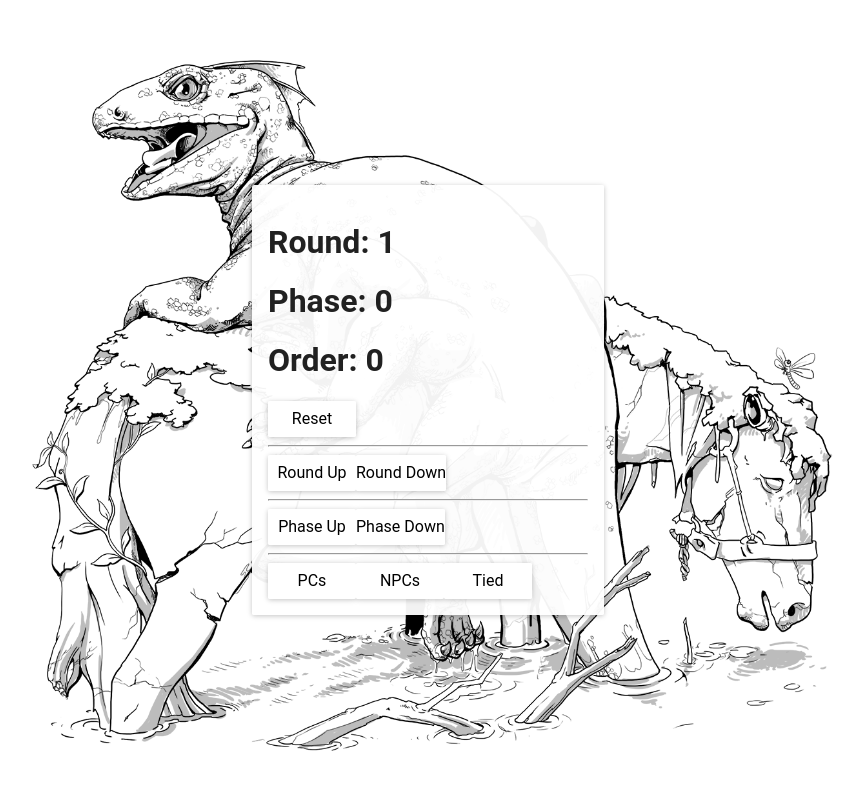
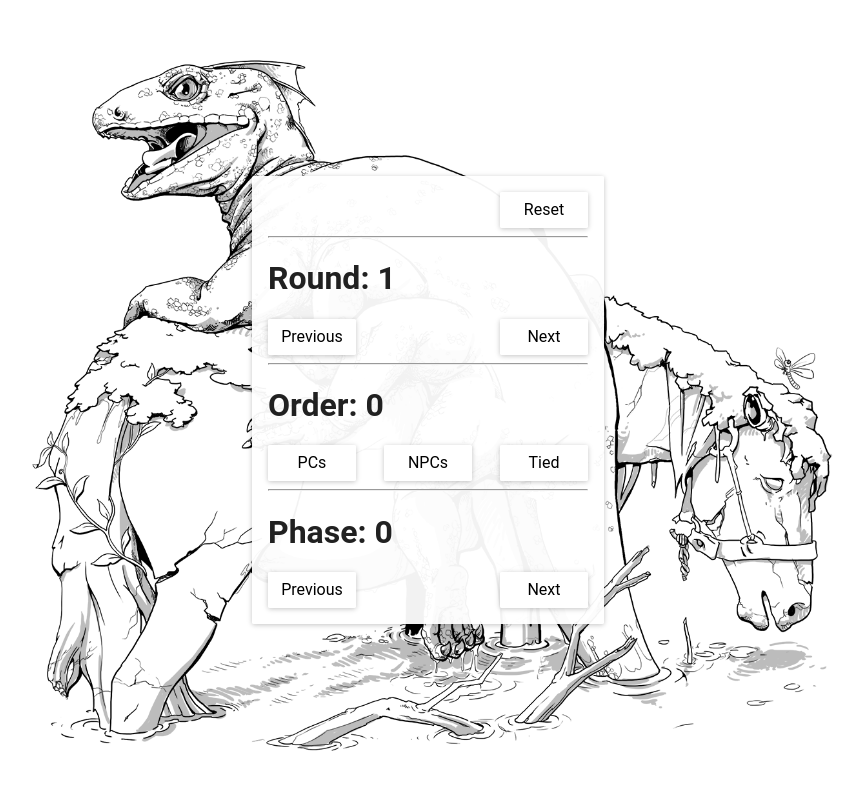
Before and after one commit to JohnAnthony/assh-combat-tracker, a React app: page / in a window 1280 px wide. Shown: the whole page, without its empty margins (212-1075 px from the left). Built offline with nearby package versions, Linux system fonts and the light colour scheme; no server answers.

Commit message:
Basic button layout for controller

```diff
--- a/public/style.css
+++ b/public/style.css
@@ -23,3 +23,9 @@ body {
 	padding: 1em;
 	background-color: rgba(255, 255, 255, 0.95) !important;
 }
+
+.button-collection {
+	display: flex;
+	justify-content: space-between;
+	align-items: center;
+}
--- a/src/index.js
+++ b/src/index.js
@@ -36,21 +36,32 @@ class App extends React.Component {
 		const state = this.state;
 		return <MuiThemeProvider>
 			<Paper className="main">
+				<div className="button-collection">
+					<div></div>
+					<RaisedButton onClick={this.reset}>Reset</RaisedButton>
+				</div>
+				<hr />
+
 				<h1>Round: {state.round}</h1>
+				<div className="button-collection">
+					<RaisedButton onClick={this.roundDown}>Previous</RaisedButton>
+					<RaisedButton onClick={this.roundUp} right>Next</RaisedButton>
+				</div>
+				<hr />
+
+				<h1>Order: {state.order}</h1>
+				<div className="button-collection">
+					<RaisedButton onClick={() => this.setOrder(0)}>PCs</RaisedButton>
+					<RaisedButton onClick={() => this.setOrder(1)}>NPCs</RaisedButton>
+					<RaisedButton onClick={() => this.setOrder(2)}>Tied</RaisedButton>
+				</div>
+				<hr />
+
 				<h1>Phase: {state.phase}</h1>
-				<h1>Order: {state.order}</h1>
-
-				<RaisedButton onClick={this.reset}>Reset</RaisedButton>
-				<hr />
-				<RaisedButton onClick={this.roundUp}>Round Up</RaisedButton>
-				<RaisedButton onClick={this.roundDown}>Round Down</RaisedButton>
-				<hr />
-				<RaisedButton onClick={this.phaseUp}>Phase Up</RaisedButton>
-				<RaisedButton onClick={this.phaseDown}>Phase Down</RaisedButton>
-				<hr />
-				<RaisedButton onClick={() => this.setOrder(0)}>PCs</RaisedButton>
-				<RaisedButton onClick={() => this.setOrder(1)}>NPCs</RaisedButton>
-				<RaisedButton onClick={() => this.setOrder(2)}>Tied</RaisedButton>
+				<div className="button-collection">
+					<RaisedButton onClick={this.phaseDown}>Previous</RaisedButton>
+					<RaisedButton onClick={this.phaseUp}>Next</RaisedButton>
+				</div>
 			</Paper>
 		</MuiThemeProvider>
 	}
```
